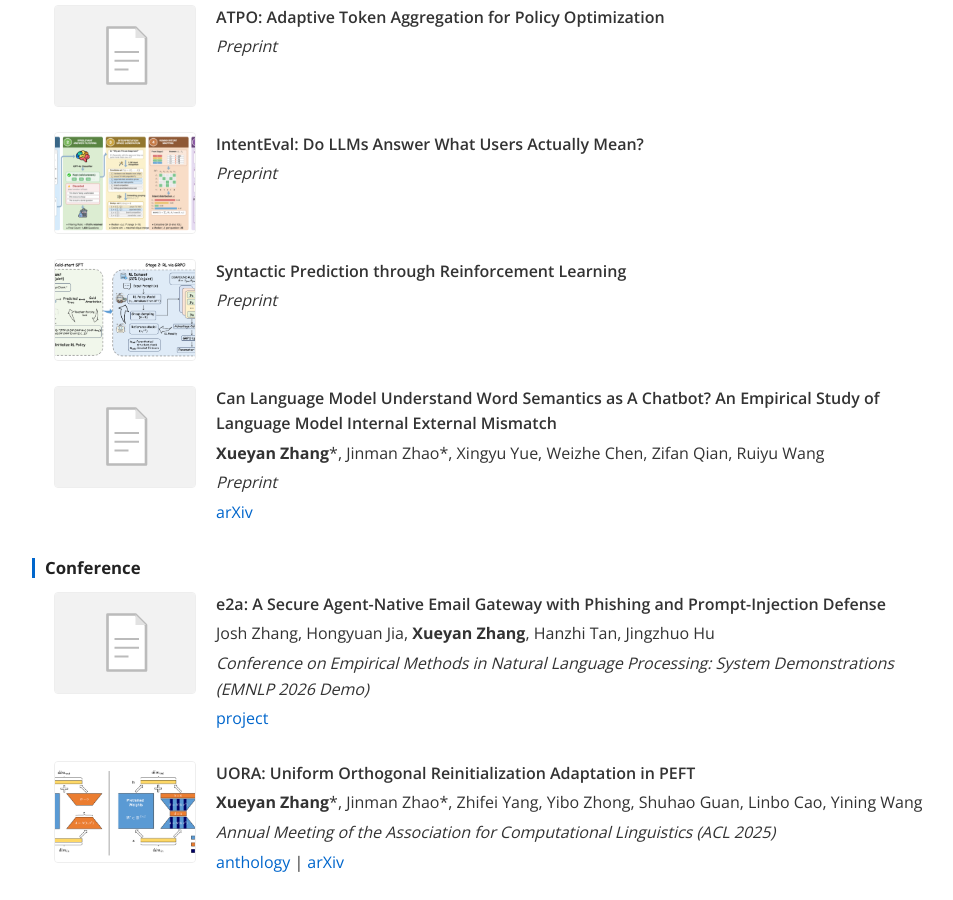
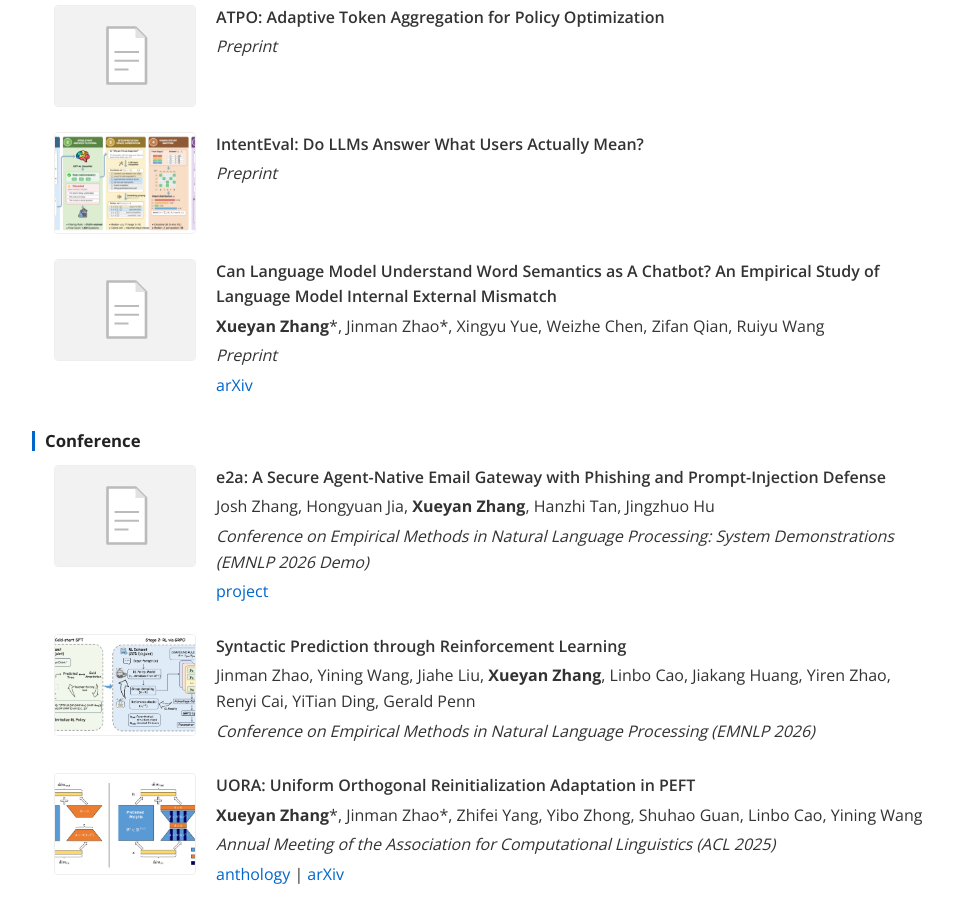
Before and after one commit to XueyanZhang/xueyanzhang.github.io, a Jekyll site: the page built from index.md, in a window 1280 px wide and 900 px high, scrolled down 1450 px. Shown: the whole window, without its empty margins (158-1111 px from the left). Built offline with Jekyll 4.4.1, drawn with Linux system fonts in a browser that asks for light colours.

Commit message:
update: Syntactic Prediction accepted to EMNLP 2026 Main, add full author list
Co-Authored-By: Claude Opus 5.5 <noreply@anthropic.com>

```diff
--- a/_data/publications.yml
+++ b/_data/publications.yml
@@ -30,12 +30,6 @@
   type: preprint
   links: []
 
-- title: "Syntactic Prediction through Reinforcement Learning"
-  venue: "Preprint"
-  thumb: "/assets/images/syntaxr1-thumb.png"
-  type: preprint
-  links: []
-
 - title: "Can Language Model Understand Word Semantics as A Chatbot? An Empirical Study of Language Model Internal External Mismatch"
   authors: "Xueyan Zhang*, Jinman Zhao*, Xingyu Yue, Weizhe Chen, Zifan Qian, Ruiyu Wang"
   venue: "Preprint"
@@ -53,6 +47,13 @@
   links:
     - label: "project"
       url: "https://e2a.dev/"
+
+- title: "Syntactic Prediction through Reinforcement Learning"
+  authors: "Jinman Zhao, Yining Wang, Jiahe Liu, Xueyan Zhang, Linbo Cao, Jiakang Huang, Yiren Zhao, Renyi Cai, YiTian Ding, Gerald Penn"
+  venue: "Conference on Empirical Methods in Natural Language Processing (EMNLP 2026)"
+  thumb: "/assets/images/syntaxr1-thumb.png"
+  type: conference
+  links: []
 
 - title: "UORA: Uniform Orthogonal Reinitialization Adaptation in PEFT"
   authors: "Xueyan Zhang*, Jinman Zhao*, Zhifei Yang, Yibo Zhong, Shuhao Guan, Linbo Cao, Yining Wang"
```
